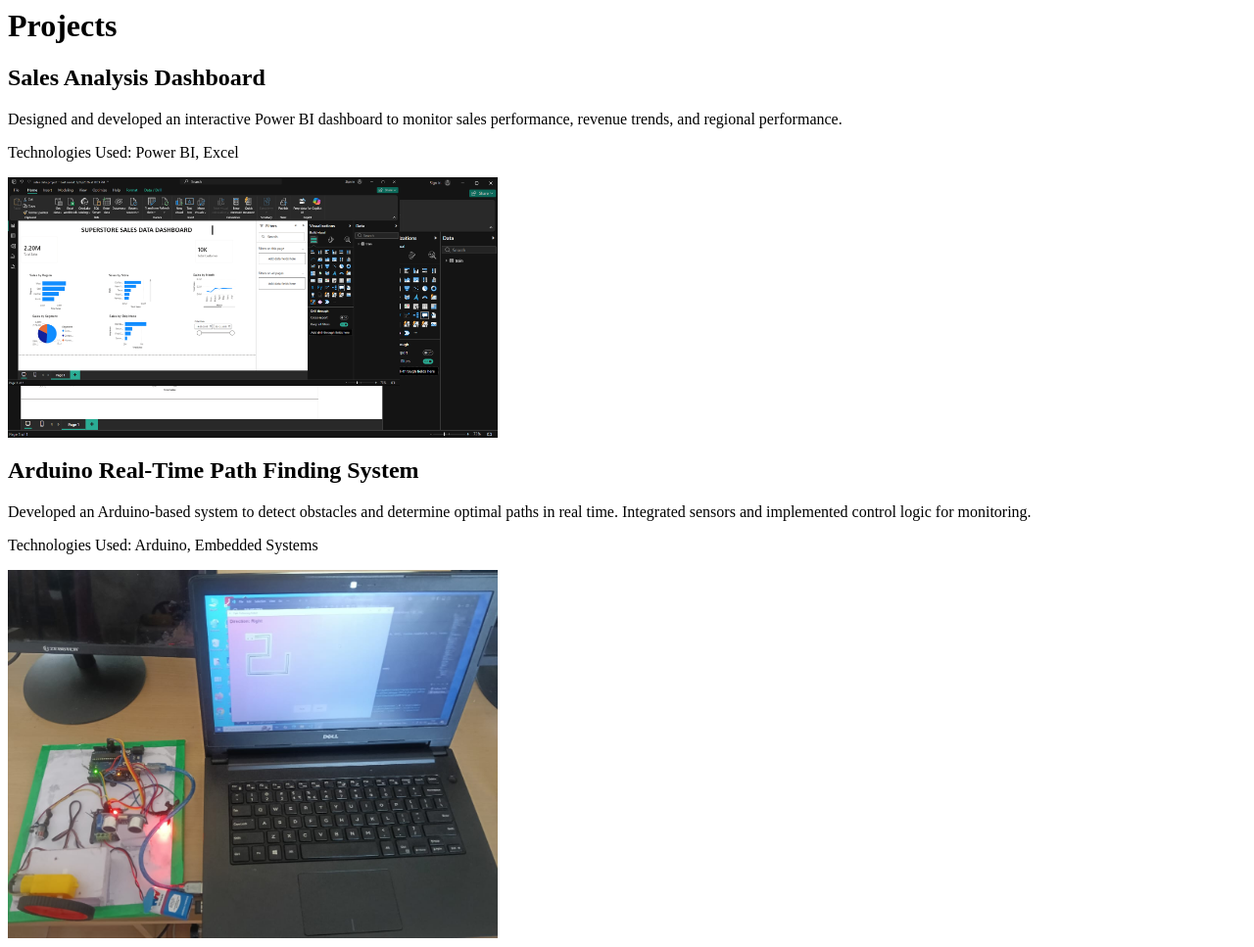
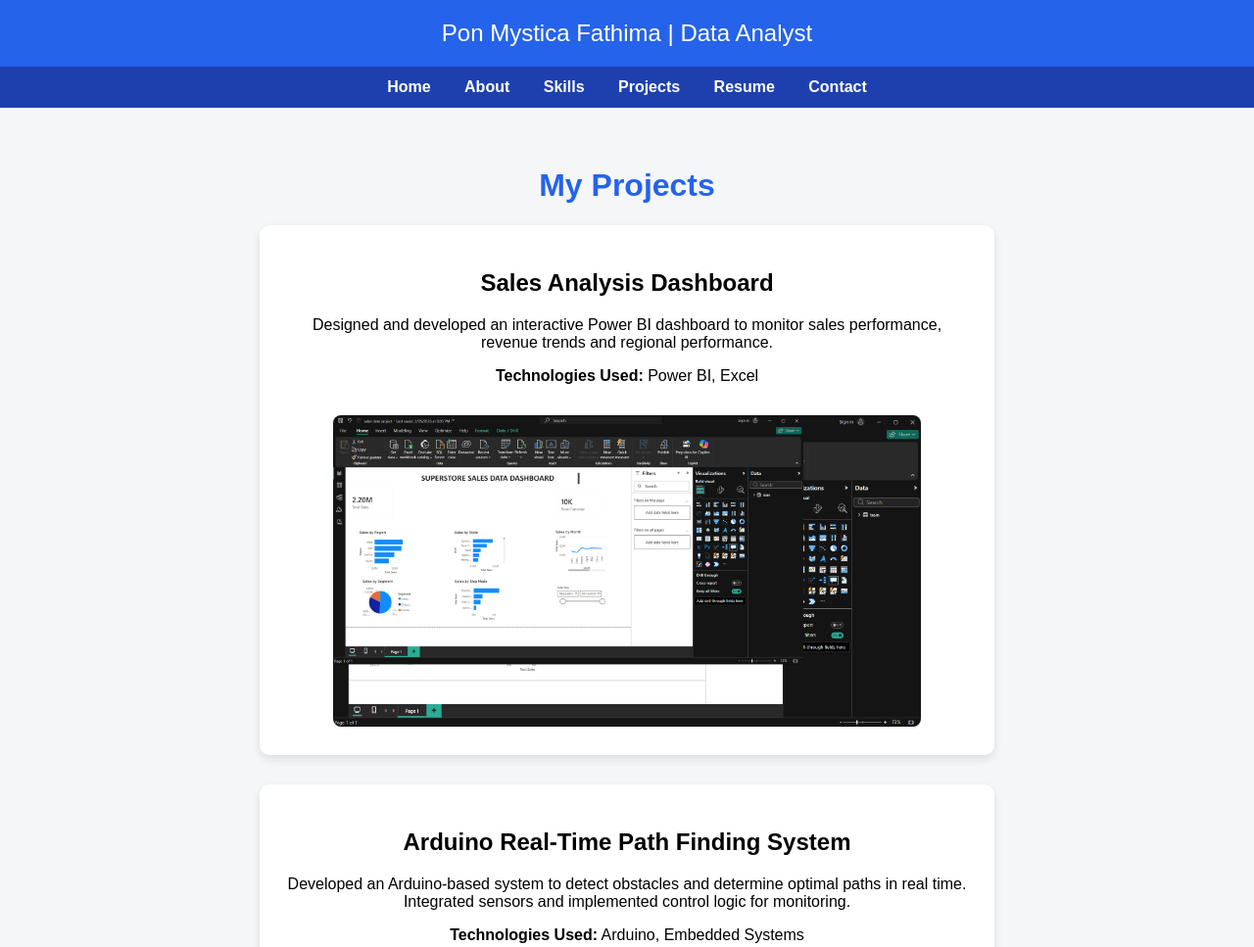
Before and after one commit to ponmysticafathima-pixel/portfolio, a plain HTML site: page projects.html in a window 1280 px wide. Shown: the top 967 px of the page at 98% size. Drawn offline with Linux system fonts and the light colour scheme.

Commit message:
Enhance projects.html with header and styling

```diff
--- a/projects.html
+++ b/projects.html
@@ -1,24 +1,115 @@
+<!DOCTYPE html>
 <html>
 <head>
 <title>Projects</title>
+
+<style>
+
+body{
+margin:0;
+font-family:Arial;
+background:#f4f6f8;
+}
+
+header{
+background:#2563eb;
+color:white;
+text-align:center;
+padding:20px;
+font-size:24px;
+}
+
+nav{
+background:#1e40af;
+text-align:center;
+padding:12px;
+}
+
+nav a{
+color:white;
+margin:0 15px;
+text-decoration:none;
+font-weight:bold;
+}
+
+nav a:hover{
+text-decoration:underline;
+}
+
+.container{
+padding:40px;
+text-align:center;
+}
+
+h1{
+color:#2563eb;
+}
+
+.project-card{
+background:white;
+padding:25px;
+border-radius:10px;
+box-shadow:0 4px 10px rgba(0,0,0,0.1);
+margin-bottom:30px;
+max-width:700px;
+margin-left:auto;
+margin-right:auto;
+}
+
+.project-card img{
+margin-top:15px;
+border-radius:8px;
+width:100%;
+max-width:600px;
+}
+
+footer{
+background:#2563eb;
+color:white;
+text-align:center;
+padding:12px;
+margin-top:40px;
+}
+
+</style>
+
 </head>
 
 <body>
 
-<h1>Projects</h1>
+<header>
+Pon Mystica Fathima | Data Analyst
+</header>
+
+<nav>
+<a href="index.html">Home</a>
+<a href="about.html">About</a>
+<a href="skills.html">Skills</a>
+<a href="projects.html">Projects</a>
+<a href="resume.html">Resume</a>
+<a href="contact.html">Contact</a>
+</nav>
+
+<div class="container">
+
+<h1>My Projects</h1>
+
+<div class="project-card">
 
 <h2>Sales Analysis Dashboard</h2>
 
 <p>
 Designed and developed an interactive Power BI dashboard to monitor sales performance,
-revenue trends, and regional performance.
+revenue trends and regional performance.
 </p>
 
-<p>
-Technologies Used: Power BI, Excel
-</p>
+<p><b>Technologies Used:</b> Power BI, Excel</p>
 
-<img src="sales dashboard picture.png" width="500">
+<img src="sales dashboard picture.png">
+
+</div>
+
+<div class="project-card">
 
 <h2>Arduino Real-Time Path Finding System</h2>
 
@@ -27,11 +118,17 @@
 Integrated sensors and implemented control logic for monitoring.
 </p>
 
-<p>
-Technologies Used: Arduino, Embedded Systems
-</p>
+<p><b>Technologies Used:</b> Arduino, Embedded Systems</p>
 
-<img src="path finding project.jpeg" width="500">
+<img src="path finding project.jpeg">
+
+</div>
+
+</div>
+
+<footer>
+© 2026 Pon Mystica Fathima | Data Analyst
+</footer>
 
 </body>
 </html>
```
